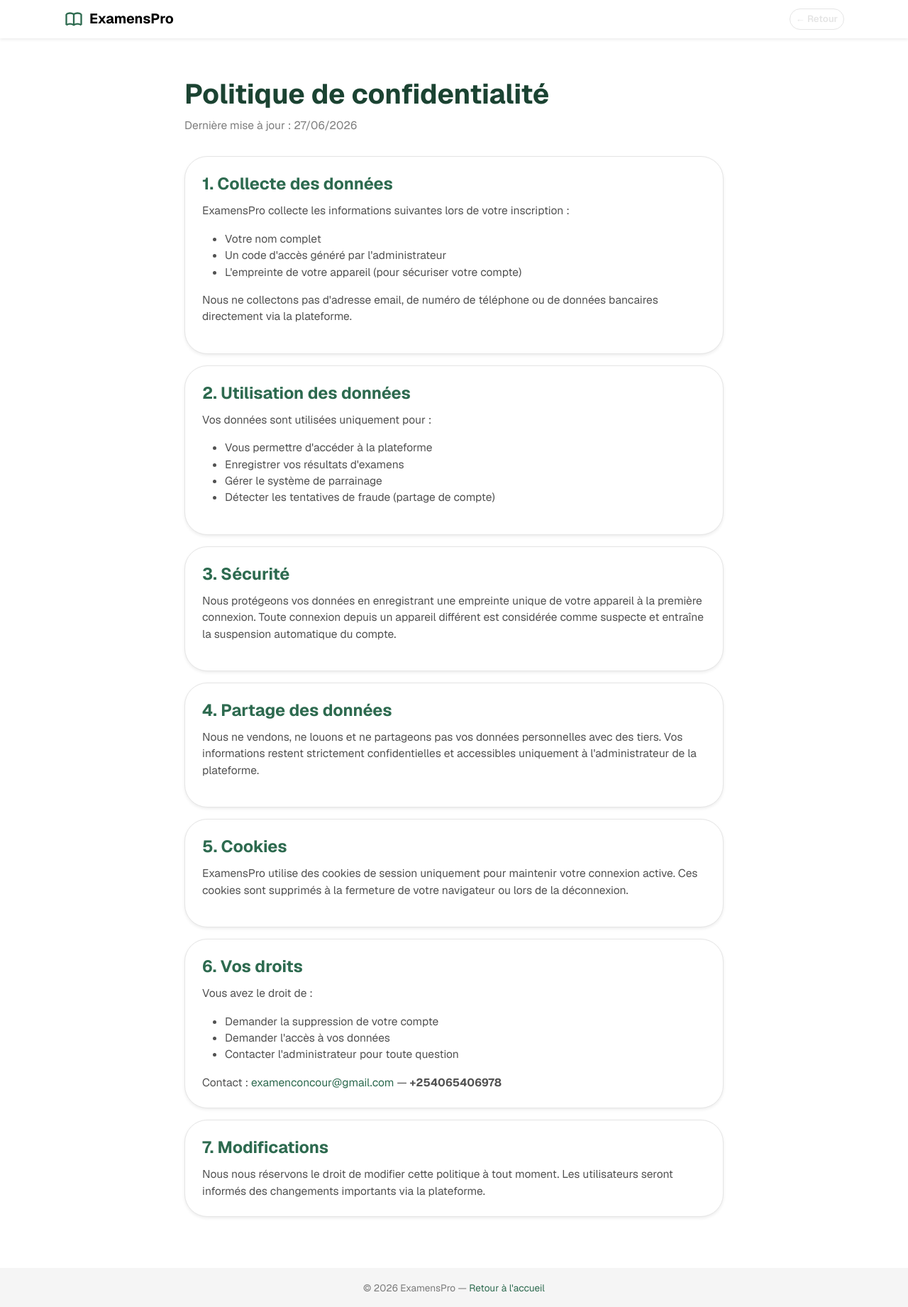
After one commit to Roger-237/examens_concours, a Django app: page /privacy-policy/ in a window 1280 px wide. The commit adds this page. Shown: the whole page at 71% size. Run offline with Django 5.2, Linux system fonts and the light colour scheme; some libraries are stand-ins or nearby versions.

Commit message:
Navbar dynamique + footer + privacy policy

```diff
--- a/comptes/middleware.py
+++ b/comptes/middleware.py
@@ -9,6 +9,7 @@ URLS_PUBLIQUES = [
     '/',
     '/auth/connexion/',
     '/auth/deconnexion/',
+    '/privacy-policy/',
 ]
 
 
--- a/comptes/views.py
+++ b/comptes/views.py
@@ -160,3 +160,12 @@ class VueDeconnexion(View):
     def post(self, request):
         logout(request)
         return redirect('/')
+
+
+# ─────────────────────────────────────────
+#  POLITIQUE DE CONFIDENTIALITÉ
+# ─────────────────────────────────────────
+class VuePrivacyPolicy(View):
+
+    def get(self, request):
+        return render(request, 'privacy_policy.html')
--- a/config/urls.py
+++ b/config/urls.py
@@ -2,10 +2,12 @@ from django.contrib import admin
 from django.urls import path, include
 from django.views.generic import TemplateView
 from examens.views import VueAccueil
+from comptes.views import VuePrivacyPolicy
 from django.conf import settings
 from django.conf.urls.static import static
 
 urlpatterns = [
+    path('privacy-policy/', VuePrivacyPolicy.as_view(), name='privacy_policy'),
     path('', VueAccueil.as_view(), name='accueil'),
     path('django-admin/', admin.site.urls),
     path('auth/',         include('comptes.urls',        namespace='comptes')),
--- /dev/null
+++ b/templates/privacy_policy.html
@@ -0,0 +1,122 @@
+{% load static %}
+<!DOCTYPE html>
+<html lang="fr">
+<head>
+  <meta charset="UTF-8" />
+  <title>Politique de confidentialité | ExamensPro</title>
+  <meta name="viewport" content="width=device-width, initial-scale=1">
+  <link rel="stylesheet" href="{% static 'ui/css/index.css' %}">
+  <style>
+    :root {
+      --bs-primary: #2d6a4f;
+      --bs-primary-rgb: 45, 106, 79;
+    }
+    .btn-primary { background-color: #2d6a4f !important; border-color: #2d6a4f !important; }
+    .text-primary { color: #2d6a4f !important; }
+  </style>
+</head>
+<body>
+
+  <!-- Navbar -->
+  <nav class="navbar navbar-expand-lg bg-white shadow-sm sticky-top">
+    <div class="container">
+      <a class="navbar-brand d-inline-flex gap-2 align-items-center lh-1" href="{% url 'accueil' %}">
+        <span class="text-primary">
+          <svg xmlns="http://www.w3.org/2000/svg" width="28" height="28" viewBox="0 0 24 24"
+            fill="none" stroke="currentColor" stroke-width="2">
+            <path d="M3 19a9 9 0 0 1 9 0a9 9 0 0 1 9 0" />
+            <path d="M3 6a9 9 0 0 1 9 0a9 9 0 0 1 9 0" />
+            <path d="M3 6l0 13" /><path d="M12 6l0 13" /><path d="M21 6l0 13" />
+          </svg>
+        </span>
+        <span class="fw-bold">ExamensPro</span>
+      </a>
+      <div class="d-flex gap-3 align-items-center">
+        <a href="{% url 'accueil' %}" class="btn btn-outline-secondary btn-sm">← Retour</a>
+      </div>
+    </div>
+  </nav>
+
+  <!-- Contenu -->
+  <div class="container py-lg-10 py-8" style="max-width:800px;">
+    <h1 class="fw-bold mb-2" style="color:#1b4332;">Politique de confidentialité</h1>
+    <p class="text-muted mb-8">Dernière mise à jour : {% now "d/m/Y" %}</p>
+
+    <div class="card rounded-5 shadow-sm p-6 mb-4">
+      <h4 class="fw-bold mb-3" style="color:#2d6a4f;">1. Collecte des données</h4>
+      <p>ExamensPro collecte les informations suivantes lors de votre inscription :</p>
+      <ul>
+        <li>Votre nom complet</li>
+        <li>Un code d'accès généré par l'administrateur</li>
+        <li>L'empreinte de votre appareil (pour sécuriser votre compte)</li>
+      </ul>
+      <p>Nous ne collectons pas d'adresse email, de numéro de téléphone ou de données bancaires directement via la plateforme.</p>
+    </div>
+
+    <div class="card rounded-5 shadow-sm p-6 mb-4">
+      <h4 class="fw-bold mb-3" style="color:#2d6a4f;">2. Utilisation des données</h4>
+      <p>Vos données sont utilisées uniquement pour :</p>
+      <ul>
+        <li>Vous permettre d'accéder à la plateforme</li>
+        <li>Enregistrer vos résultats d'examens</li>
+        <li>Gérer le système de parrainage</li>
+        <li>Détecter les tentatives de fraude (partage de compte)</li>
+      </ul>
+    </div>
+
+    <div class="card rounded-5 shadow-sm p-6 mb-4">
+      <h4 class="fw-bold mb-3" style="color:#2d6a4f;">3. Sécurité</h4>
+      <p>
+        Nous protégeons vos données en enregistrant une empreinte unique de votre appareil à la première connexion.
+        Toute connexion depuis un appareil différent est considérée comme suspecte et entraîne la suspension automatique du compte.
+      </p>
+    </div>
+
+    <div class="card rounded-5 shadow-sm p-6 mb-4">
+      <h4 class="fw-bold mb-3" style="color:#2d6a4f;">4. Partage des données</h4>
+      <p>
+        Nous ne vendons, ne louons et ne partageons pas vos données personnelles avec des tiers.
+        Vos informations restent strictement confidentielles et accessibles uniquement à l'administrateur de la plateforme.
+      </p>
+    </div>
+
+    <div class="card rounded-5 shadow-sm p-6 mb-4">
+      <h4 class="fw-bold mb-3" style="color:#2d6a4f;">5. Cookies</h4>
+      <p>
+        ExamensPro utilise des cookies de session uniquement pour maintenir votre connexion active.
+        Ces cookies sont supprimés à la fermeture de votre navigateur ou lors de la déconnexion.
+      </p>
+    </div>
+
+    <div class="card rounded-5 shadow-sm p-6 mb-4">
+      <h4 class="fw-bold mb-3" style="color:#2d6a4f;">6. Vos droits</h4>
+      <p>Vous avez le droit de :</p>
+      <ul>
+        <li>Demander la suppression de votre compte</li>
+        <li>Demander l'accès à vos données</li>
+        <li>Contacter l'administrateur pour toute question</li>
+      </ul>
+      <p class="mb-0">
+        Contact : <a href="mailto:examenconcour@gmail.com" style="color:#2d6a4f;">examenconcour@gmail.com</a>
+        — <strong>+254065406978</strong>
+      </p>
+    </div>
+
+    <div class="card rounded-5 shadow-sm p-6 mb-4">
+      <h4 class="fw-bold mb-3" style="color:#2d6a4f;">7. Modifications</h4>
+      <p class="mb-0">
+        Nous nous réservons le droit de modifier cette politique à tout moment.
+        Les utilisateurs seront informés des changements importants via la plateforme.
+      </p>
+    </div>
+
+  </div>
+
+  <!-- Footer simple -->
+  <footer class="bg-light py-4 text-center">
+    <small class="text-muted">© {% now "Y" %} ExamensPro — <a href="{% url 'accueil' %}" style="color:#2d6a4f;">Retour à l'accueil</a></small>
+  </footer>
+
+  <script type="module" src="{% static 'ui/js/index.js' %}"></script>
+</body>
+</html>
```
Also changed, not shown: templates/accueil.html (+12 -3 lines).
